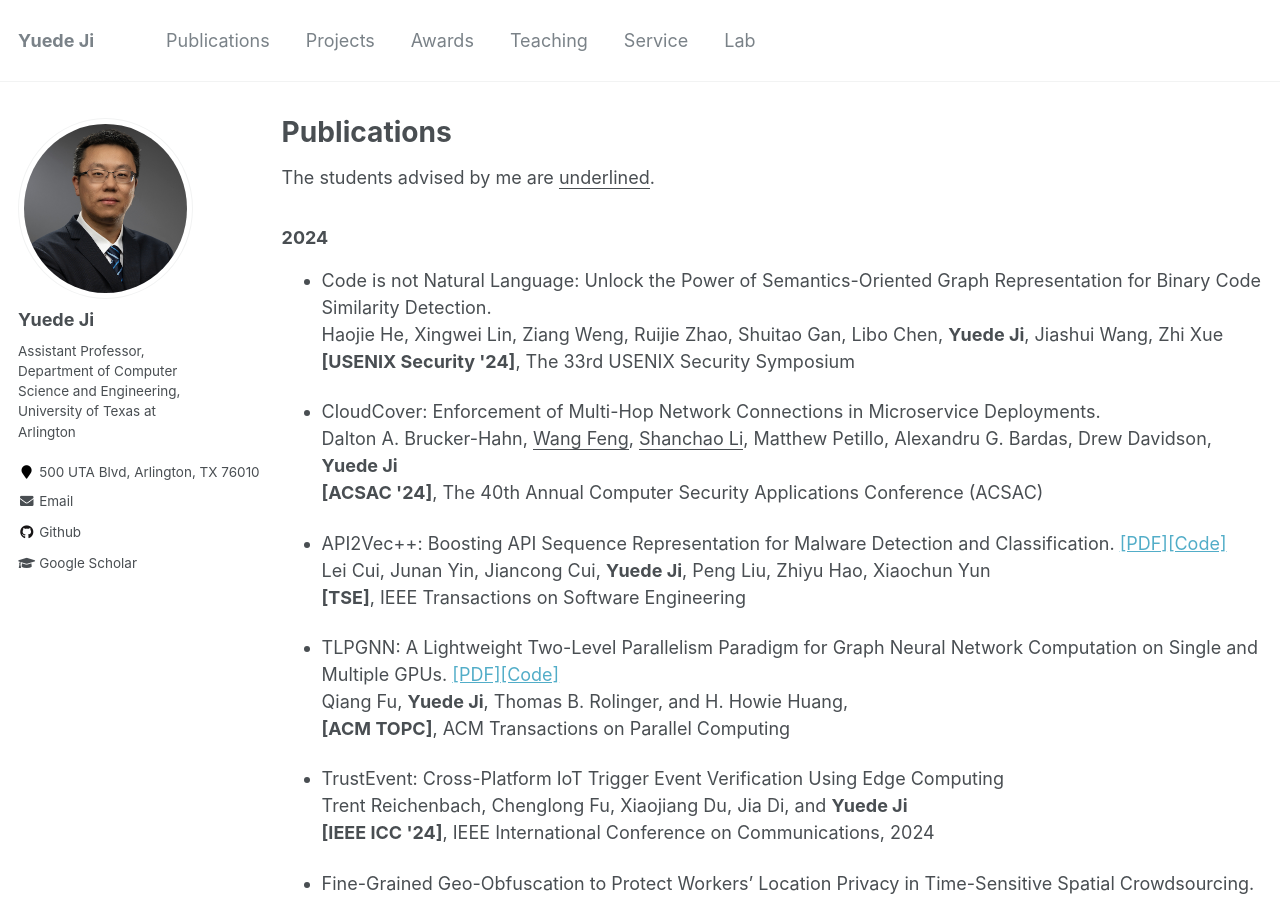
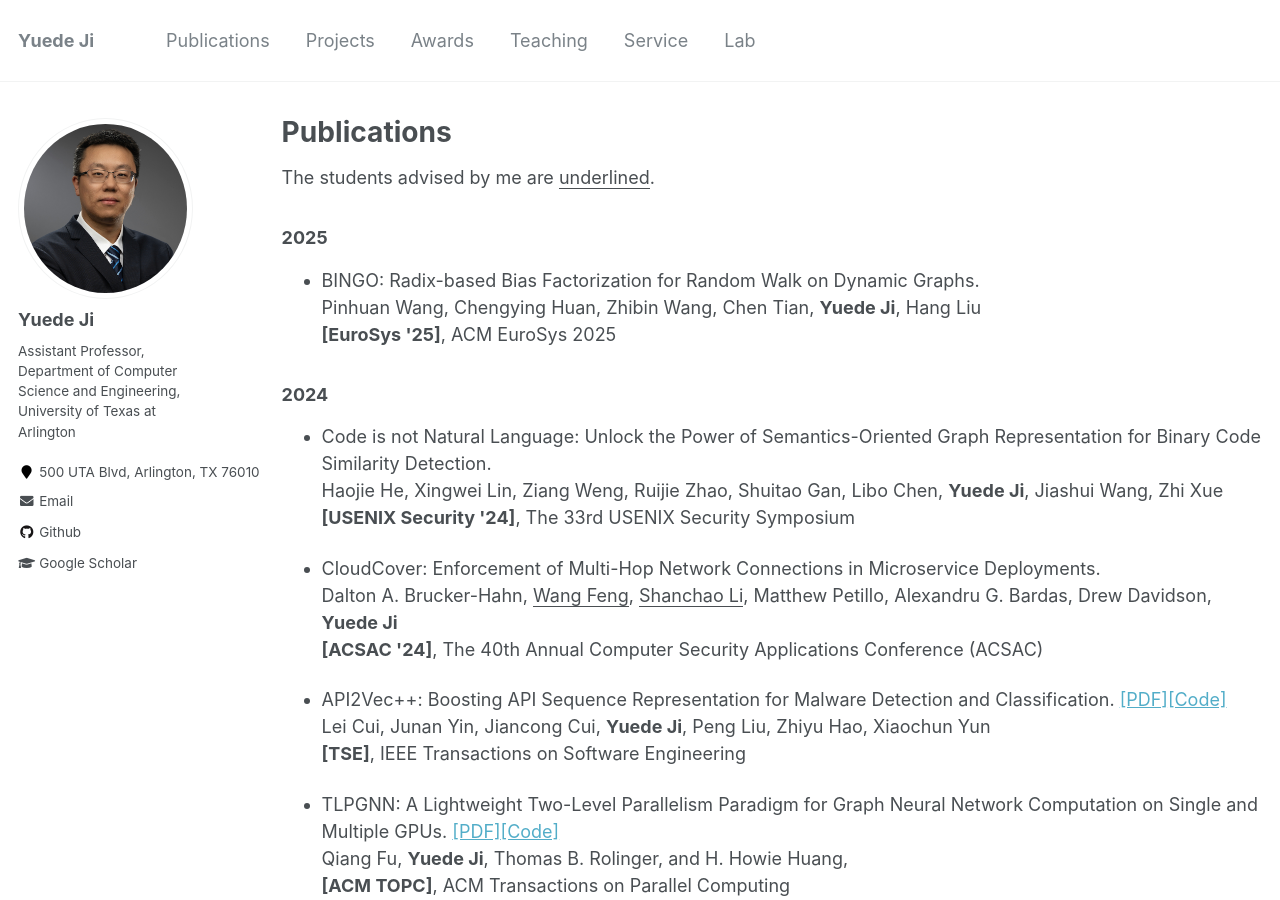
Before and after one commit to yuede/yuede.github.io, a Jekyll site: the page built from _pages/publications.md, in a window 1280 px wide and 900 px high. Built offline with Jekyll 4.4.1, drawn with Linux system fonts in a browser that asks for light colours.

Commit message:
update publication

```diff
--- a/_pages/publications.md
+++ b/_pages/publications.md
@@ -9,6 +9,11 @@ author_profile: true
 {% endif %}
 
 The students advised by me are <u>underlined</u>.
+### 2025
+* BINGO: Radix-based Bias Factorization for Random Walk on Dynamic Graphs.<br/>
+Pinhuan Wang, Chengying Huan, Zhibin Wang, Chen Tian, <strong>Yuede Ji</strong>, Hang Liu<br/>
+<strong>[EuroSys \'25]</strong>, ACM EuroSys 2025<br/>
+
 
 ### 2024
 * Code is not Natural Language: Unlock the Power of Semantics-Oriented Graph Representation for Binary Code Similarity Detection.<br/>
```
Also changed, not shown: _pages/about.md (+3 -0 lines).
